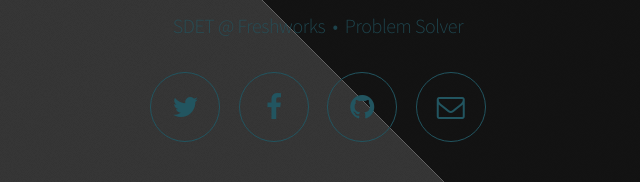
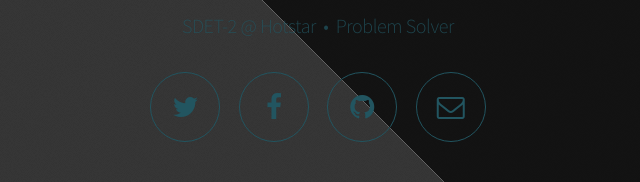
Before and after one commit to sriramsridhar/sriramsridhar.github.io, a plain HTML site: page index.html in a window 1280 px wide. Shown: the part 346-528 px from the top of the page, 324-964 px from the left. Drawn offline with Linux system fonts and the light colour scheme.

Commit message:
Update index.html

```diff
--- a/index.html
+++ b/index.html
@@ -23,7 +23,7 @@
 				<!-- Header -->
 					<header id="header">
 						<h1>Sriram Sridhar</h1>
-						<p>SDET @ Freshworks &nbsp;&bull;&nbsp; Problem Solver</p>
+						<p>SDET-2 @ Hotstar &nbsp;&bull;&nbsp; Problem Solver</p>
 						<nav>
 							<ul>
 								<li><a href="https://twitter.com/sriram_sridhar_" class="icon fa-twitter" target="_blank"><span class="label">Twitter</span></a></li>
```
